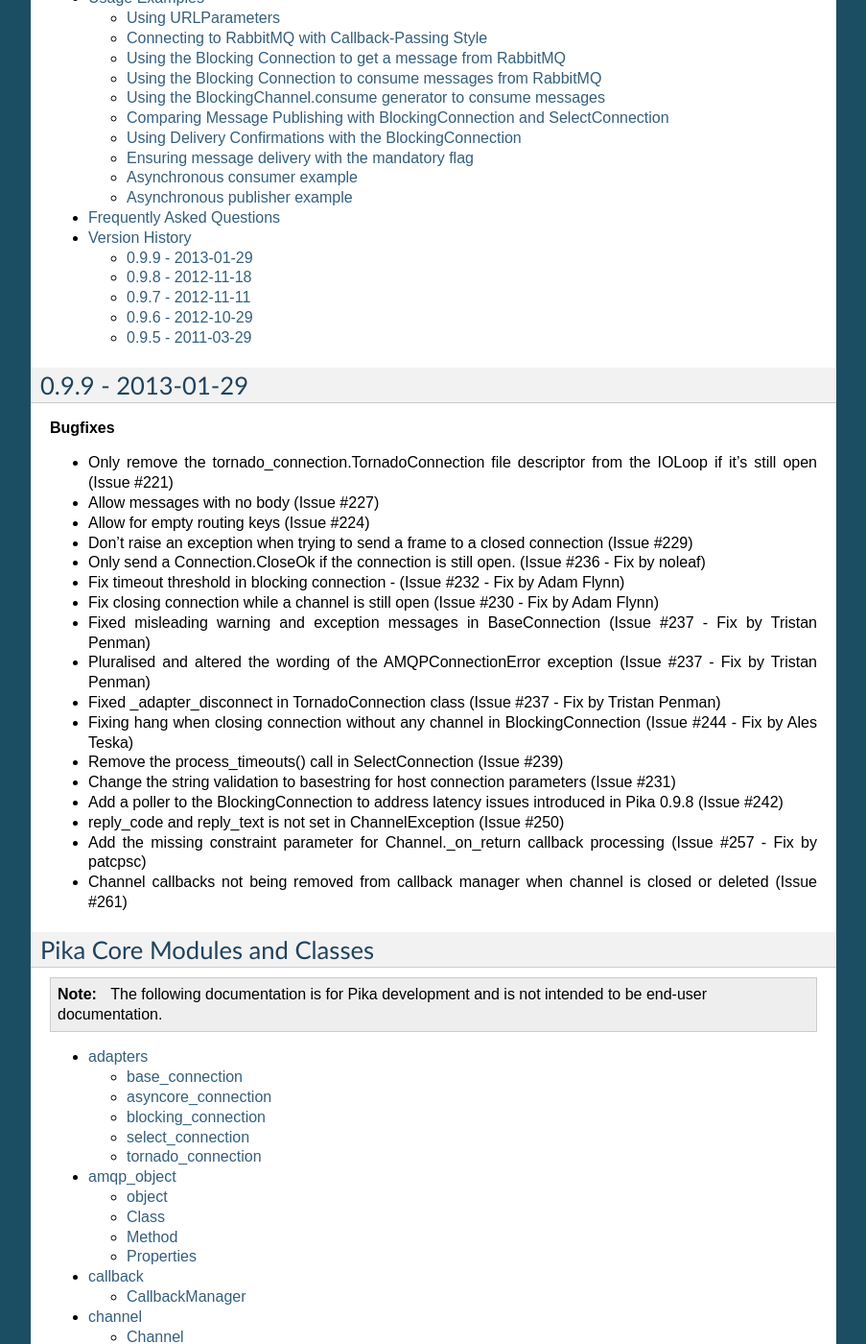
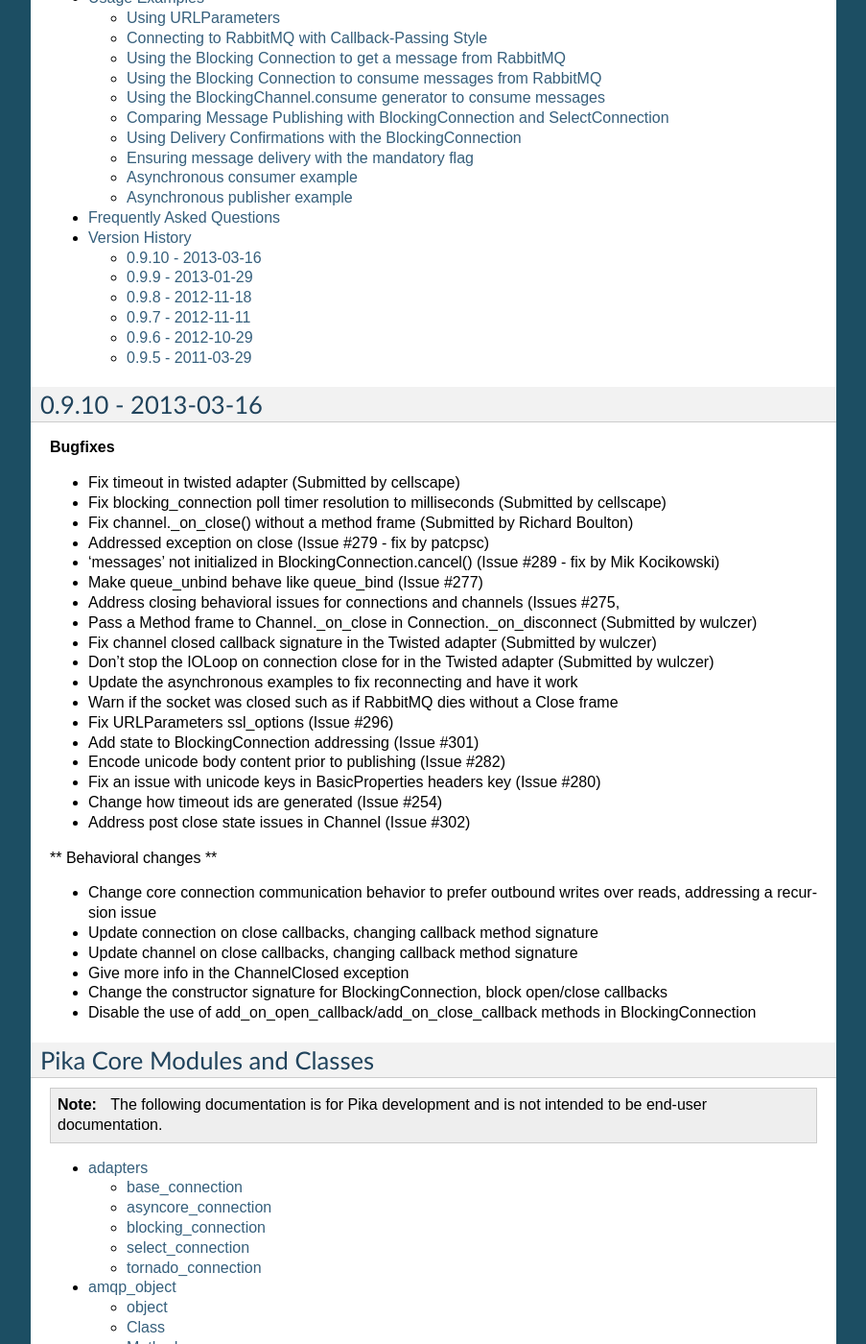
Before and after one commit to pika/pika, a Sphinx documentation site: the page built from docs/index.rst, in a window 1280 px wide and 1400 px high, scrolled down 916 px. Shown: the whole window at 96% size, without its empty margins (198-1101 px from the left). Built offline with Sphinx 7.4.7, drawn with Linux system fonts in a browser that asks for light colours; some of the changed text lies outside the part shown.

Commit message:
Update release notes and bump version number

```diff
--- a/docs/conf.py
+++ b/docs/conf.py
@@ -53,7 +53,7 @@ copyright = u'2010-2013, Tony Garnock-Jones, Gavin M. Roy, VMWare and others.'
 # The short X.Y version.
 version = '0.9'
 # The full version, including alpha/beta/rc tags.
-release = '0.9.9'
+release = '0.9.10'
 
 # The language for content autogenerated by Sphinx. Refer to documentation
 # for a list of supported languages.
--- a/docs/index.rst
+++ b/docs/index.rst
@@ -35,28 +35,38 @@ Pika supports two modes of development, synchronous using the BlockingConnection
    faq
    version_history
 
-0.9.9 - 2013-01-29
-------------------
+0.9.10 - 2013-03-16
+-------------------
 
 **Bugfixes**
 
-- Only remove the tornado_connection.TornadoConnection file descriptor from the IOLoop if it's still open (Issue #221)
-- Allow messages with no body (Issue #227)
-- Allow for empty routing keys (Issue #224)
-- Don't raise an exception when trying to send a frame to a closed connection (Issue #229)
-- Only send a Connection.CloseOk if the connection is still open. (Issue #236 - Fix by noleaf)
-- Fix timeout threshold in blocking connection - (Issue #232 - Fix by Adam Flynn)
-- Fix closing connection while a channel is still open (Issue #230 - Fix by Adam Flynn)
-- Fixed misleading warning and exception messages in BaseConnection (Issue #237 - Fix by Tristan Penman)
-- Pluralised and altered the wording of the AMQPConnectionError exception (Issue #237 - Fix by Tristan Penman)
-- Fixed _adapter_disconnect in TornadoConnection class (Issue #237 - Fix by Tristan Penman)
-- Fixing hang when closing connection without any channel in BlockingConnection (Issue #244 - Fix by Ales Teska)
-- Remove the process_timeouts() call in SelectConnection (Issue #239)
-- Change the string validation to basestring for host connection parameters (Issue #231)
-- Add a poller to the BlockingConnection to address latency issues introduced in Pika 0.9.8 (Issue #242)
-- reply_code and reply_text is not set in ChannelException (Issue #250)
-- Add the missing constraint parameter for Channel._on_return callback processing (Issue #257 - Fix by patcpsc)
-- Channel callbacks not being removed from callback manager when channel is closed or deleted (Issue #261)
+- Fix timeout in twisted adapter (Submitted by cellscape)
+- Fix blocking_connection poll timer resolution to milliseconds (Submitted by cellscape)
+- Fix channel._on_close() without a method frame (Submitted by Richard Boulton)
+- Addressed exception on close (Issue #279 - fix by patcpsc)
+- 'messages' not initialized in BlockingConnection.cancel() (Issue #289 - fix by Mik Kocikowski)
+- Make queue_unbind behave like queue_bind (Issue #277)
+- Address closing behavioral issues for connections and channels (Issues #275,
+- Pass a Method frame to Channel._on_close in Connection._on_disconnect (Submitted by wulczer)
+- Fix channel closed callback signature in the Twisted adapter (Submitted by wulczer)
+- Don't stop the IOLoop on connection close for in the Twisted adapter (Submitted by wulczer)
+- Update the asynchronous examples to fix reconnecting and have it work
+- Warn if the socket was closed such as if RabbitMQ dies without a Close frame
+- Fix URLParameters ssl_options (Issue #296)
+- Add state to BlockingConnection addressing (Issue #301)
+- Encode unicode body content prior to publishing (Issue #282)
+- Fix an issue with unicode keys in BasicProperties headers key (Issue #280)
+- Change how timeout ids are generated (Issue #254)
+- Address post close state issues in Channel (Issue #302)
+
+** Behavioral changes **
+
+- Change core connection communication behavior to prefer outbound writes over reads, addressing a recursion issue
+- Update connection on close callbacks, changing callback method signature
+- Update channel on close callbacks, changing callback method signature
+- Give more info in the ChannelClosed exception
+- Change the constructor signature for BlockingConnection, block open/close callbacks
+- Disable the use of add_on_open_callback/add_on_close_callback methods in BlockingConnection
 
 
 Pika Core Modules and Classes
--- a/pika/__init__.py
+++ b/pika/__init__.py
@@ -3,7 +3,7 @@
 # For copyright and licensing please refer to COPYING.
 #
 # ***** END LICENSE BLOCK *****
-__version__ = '0.9.10p0'
+__version__ = '0.9.10'
 
 from pika.connection import ConnectionParameters
 from pika.connection import URLParameters
--- a/setup.py
+++ b/setup.py
@@ -26,7 +26,7 @@ long_description = ('Pika is a pure-Python implementation of the AMQP 0-9-1 '
                     'with other AMQP 0-9-1 brokers.')
 
 setup(name='pika',
-      version='0.9.10p0',
+      version='0.9.10',
       description='Pika Python AMQP Client Library',
       long_description=long_description,
       author='Tony Garnock-Jones',
```
Also changed, not shown: docs/version_history.rst (+34 -0 lines).
